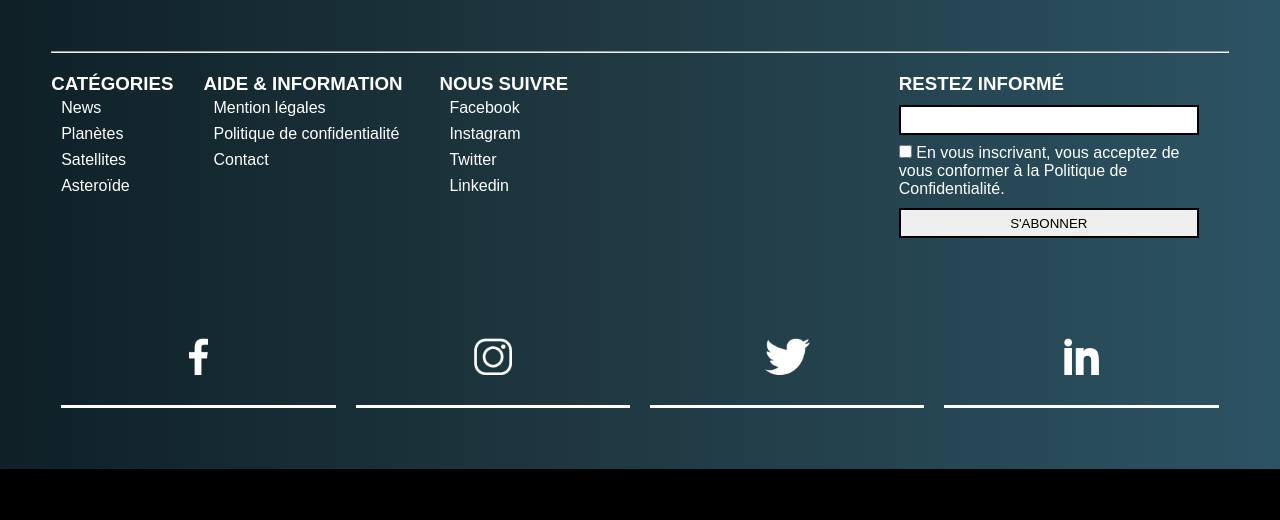
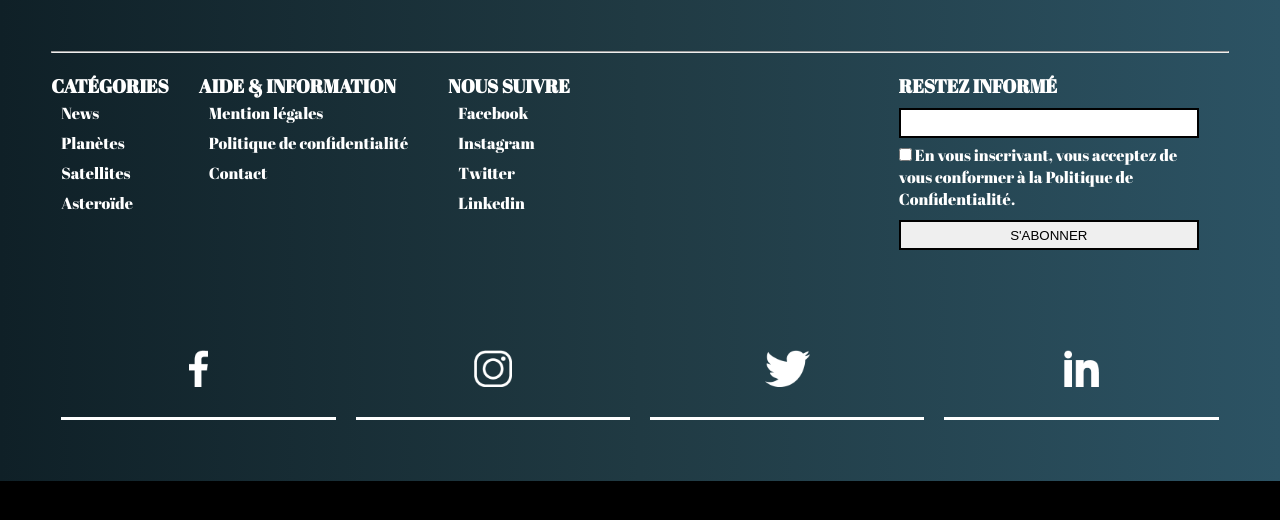
Before and after one commit to Nicos65/SolarSys-website, a PHP site: the page made by accueil/vue/header.php in a window 1280 px wide. Shown: the top 520 px of the page. Run offline with PHP 8.4, Linux system fonts and the light colour scheme; the template is opened without the code that fills it, so the values that code supplies are empty; some web fonts are replaced.

Commit message:
ajout anim + correction

```diff
--- a/accueil/Js/main.js
+++ b/accueil/Js/main.js
@@ -1,15 +1,17 @@
-const menu = document.querySelectorAll('.menu');
+const nav = document.querySelectorAll('.nav ul li');
 const title = document.querySelector('.title');
-const btn = document.querySelector('.label');
+const form_contact = document.querySelector('.section_contact');
+const parallax = document.getElementById('parallax');
 
 window.addEventListener('load', () => {
 
     const TL = gsap.timeline({ paused: true });
 
     TL
-        .staggerFrom(menu, 1, { left: -50, opacity: -5 }, 0.2)
-        .from(title, 1, { transform: "scale(0)" }, 0.2)
-        .from(btn, 1, { transform: "scale(0)" }, 0.2)
+        .staggerFrom(title, 1, { left: -50, opacity: -5 }, 0.2)
+        .from(nav, 1, { x: 1000 }, 0.2)
+        .from(parallax, 1, { y: -100 }, 0.2)
+        .from(form_contact, 1, { x:1000, opacity: -2 } ,0.5)
 
     TL.play();
 });
--- a/accueil/css/font.css
+++ b/accueil/css/font.css
@@ -1,33 +1,4 @@
 /* Black Ops One */
-/* cyrillic-ext */
-@font-face {
-    font-family: 'Black Ops One';
-    font-style: normal;
-    font-weight: 400;
-    font-display: swap;
-    src: url(https://fonts.gstatic.com/s/blackopsone/v20/qWcsB6-ypo7xBdr6Xshe96H3aDbbtwkh.woff2) format('woff2');
-    unicode-range: U+0460-052F, U+1C80-1C88, U+20B4, U+2DE0-2DFF, U+A640-A69F, U+FE2E-FE2F;
-}
-
-/* vietnamese */
-@font-face {
-    font-family: 'Black Ops One';
-    font-style: normal;
-    font-weight: 400;
-    font-display: swap;
-    src: url(https://fonts.gstatic.com/s/blackopsone/v20/qWcsB6-ypo7xBdr6Xshe96H3aDTbtwkh.woff2) format('woff2');
-    unicode-range: U+0102-0103, U+0110-0111, U+0128-0129, U+0168-0169, U+01A0-01A1, U+01AF-01B0, U+1EA0-1EF9, U+20AB;
-}
-
-/* latin-ext */
-@font-face {
-    font-family: 'Black Ops One';
-    font-style: normal;
-    font-weight: 400;
-    font-display: swap;
-    src: url(https://fonts.gstatic.com/s/blackopsone/v20/qWcsB6-ypo7xBdr6Xshe96H3aDXbtwkh.woff2) format('woff2');
-    unicode-range: U+0100-024F, U+0259, U+1E00-1EFF, U+2020, U+20A0-20AB, U+20AD-20CF, U+2113, U+2C60-2C7F, U+A720-A7FF;
-}
 
 /* latin */
 @font-face {
@@ -35,87 +6,11 @@
     font-style: normal;
     font-weight: 400;
     font-display: swap;
-    src: url(https://fonts.gstatic.com/s/blackopsone/v20/qWcsB6-ypo7xBdr6Xshe96H3aDvbtw.woff2) format('woff2');
+    src: url(../ressources/font/qWcsB6-ypo7xBdr6Xshe96H3aDvbtw.woff2) format('woff2');
     unicode-range: U+0000-00FF, U+0131, U+0152-0153, U+02BB-02BC, U+02C6, U+02DA, U+02DC, U+2000-206F, U+2074, U+20AC, U+2122, U+2191, U+2193, U+2212, U+2215, U+FEFF, U+FFFD;
 }
 
 /* Open Sans */
-/* cyrillic-ext */
-@font-face {
-    font-family: 'Open Sans';
-    font-style: normal;
-    font-weight: 300;
-    font-stretch: normal;
-    font-display: swap;
-    src: url(https://fonts.gstatic.com/s/opensans/v34/memSYaGs126MiZpBA-UvWbX2vVnXBbObj2OVZyOOSr4dVJWUgsiH0B4taVIGxA.woff2) format('woff2');
-    unicode-range: U+0460-052F, U+1C80-1C88, U+20B4, U+2DE0-2DFF, U+A640-A69F, U+FE2E-FE2F;
-}
-
-/* cyrillic */
-@font-face {
-    font-family: 'Open Sans';
-    font-style: normal;
-    font-weight: 300;
-    font-stretch: normal;
-    font-display: swap;
-    src: url(https://fonts.gstatic.com/s/opensans/v34/memSYaGs126MiZpBA-UvWbX2vVnXBbObj2OVZyOOSr4dVJWUgsiH0B4kaVIGxA.woff2) format('woff2');
-    unicode-range: U+0301, U+0400-045F, U+0490-0491, U+04B0-04B1, U+2116;
-}
-
-/* greek-ext */
-@font-face {
-    font-family: 'Open Sans';
-    font-style: normal;
-    font-weight: 300;
-    font-stretch: normal;
-    font-display: swap;
-    src: url(https://fonts.gstatic.com/s/opensans/v34/memSYaGs126MiZpBA-UvWbX2vVnXBbObj2OVZyOOSr4dVJWUgsiH0B4saVIGxA.woff2) format('woff2');
-    unicode-range: U+1F00-1FFF;
-}
-
-/* greek */
-@font-face {
-    font-family: 'Open Sans';
-    font-style: normal;
-    font-weight: 300;
-    font-stretch: normal;
-    font-display: swap;
-    src: url(https://fonts.gstatic.com/s/opensans/v34/memSYaGs126MiZpBA-UvWbX2vVnXBbObj2OVZyOOSr4dVJWUgsiH0B4jaVIGxA.woff2) format('woff2');
-    unicode-range: U+0370-03FF;
-}
-
-/* hebrew */
-@font-face {
-    font-family: 'Open Sans';
-    font-style: normal;
-    font-weight: 300;
-    font-stretch: normal;
-    font-display: swap;
-    src: url(https://fonts.gstatic.com/s/opensans/v34/memSYaGs126MiZpBA-UvWbX2vVnXBbObj2OVZyOOSr4dVJWUgsiH0B4iaVIGxA.woff2) format('woff2');
-    unicode-range: U+0590-05FF, U+200C-2010, U+20AA, U+25CC, U+FB1D-FB4F;
-}
-
-/* vietnamese */
-@font-face {
-    font-family: 'Open Sans';
-    font-style: normal;
-    font-weight: 300;
-    font-stretch: normal;
-    font-display: swap;
-    src: url(https://fonts.gstatic.com/s/opensans/v34/memSYaGs126MiZpBA-UvWbX2vVnXBbObj2OVZyOOSr4dVJWUgsiH0B4vaVIGxA.woff2) format('woff2');
-    unicode-range: U+0102-0103, U+0110-0111, U+0128-0129, U+0168-0169, U+01A0-01A1, U+01AF-01B0, U+1EA0-1EF9, U+20AB;
-}
-
-/* latin-ext */
-@font-face {
-    font-family: 'Open Sans';
-    font-style: normal;
-    font-weight: 300;
-    font-stretch: normal;
-    font-display: swap;
-    src: url(https://fonts.gstatic.com/s/opensans/v34/memSYaGs126MiZpBA-UvWbX2vVnXBbObj2OVZyOOSr4dVJWUgsiH0B4uaVIGxA.woff2) format('woff2');
-    unicode-range: U+0100-024F, U+0259, U+1E00-1EFF, U+2020, U+20A0-20AB, U+20AD-20CF, U+2113, U+2C60-2C7F, U+A720-A7FF;
-}
 
 /* latin */
 @font-face {
@@ -124,20 +19,12 @@
     font-weight: 300;
     font-stretch: normal;
     font-display: swap;
-    src: url(https://fonts.gstatic.com/s/opensans/v34/memSYaGs126MiZpBA-UvWbX2vVnXBbObj2OVZyOOSr4dVJWUgsiH0B4gaVI.woff2) format('woff2');
+    src: url(../ressources/font/memSYaGs126MiZpBA-UvWbX2vVnXBbObj2OVZyOOSr4dVJWUgsiH0B4gaVI.woff2) format('woff2');
     unicode-range: U+0000-00FF, U+0131, U+0152-0153, U+02BB-02BC, U+02C6, U+02DA, U+02DC, U+2000-206F, U+2074, U+20AC, U+2122, U+2191, U+2193, U+2212, U+2215, U+FEFF, U+FFFD;
 }
 
 /* Abril Fatface */
-/* latin-ext */
-@font-face {
-    font-family: 'Abril Fatface';
-    font-style: normal;
-    font-weight: 400;
-    font-display: swap;
-    src: url(https://fonts.gstatic.com/s/abrilfatface/v19/zOL64pLDlL1D99S8g8PtiKchq-lmjdLh.woff2) format('woff2');
-    unicode-range: U+0100-024F, U+0259, U+1E00-1EFF, U+2020, U+20A0-20AB, U+20AD-20CF, U+2113, U+2C60-2C7F, U+A720-A7FF;
-}
+
 
 /* latin */
 @font-face {
@@ -145,6 +32,6 @@
     font-style: normal;
     font-weight: 400;
     font-display: swap;
-    src: url(https://fonts.gstatic.com/s/abrilfatface/v19/zOL64pLDlL1D99S8g8PtiKchq-dmjQ.woff2) format('woff2');
+    src: url(../ressources/font/zOL64pLDlL1D99S8g8PtiKchq-dmjQ.woff2) format('woff2');
     unicode-range: U+0000-00FF, U+0131, U+0152-0153, U+02BB-02BC, U+02C6, U+02DA, U+02DC, U+2000-206F, U+2074, U+20AC, U+2122, U+2191, U+2193, U+2212, U+2215, U+FEFF, U+FFFD;
 }
--- a/accueil/css/styleAll.css
+++ b/accueil/css/styleAll.css
@@ -214,10 +214,14 @@ header ul {
     text-transform: uppercase;
 }
 
+.nav ul li a:hover {
+    color: #6ed3ffd2;
+}
+
 .nav ul li a:after {
     content: "";
     position: absolute;
-    background-color: #FFF;
+    background-color: #fff;
     width: 0;
     height: 3px;
     left: 0;
@@ -324,7 +328,7 @@ header ul {
 .section_contact {
     display: flex;
     justify-content: center;
-    margin-bottom: 100px;
+    margin: 100px 0px 100px 0px;
     height: auto;
 }
 
--- a/accueil/vue/Asteroides.php
+++ b/accueil/vue/Asteroides.php
@@ -10,7 +10,7 @@
     <section id="second">
         <h1>Vous pouvez afficher les cartes de chacune des asteroïde en les survolant</h1>
         <div class="regroup">
-            <?php $objet = afficheObj($db, $id); ?>
+            <?php $objet = afficheObjWithId($db, $id); ?>
             <?php foreach ($objet as $objet) : ?>
                 <div class="Titre_card">
                     <div>
--- a/accueil/vue/Planetes.php
+++ b/accueil/vue/Planetes.php
@@ -1,8 +1,8 @@
 <body>
     <section id="parallax">
         <img src="../accueil/ressources/parallax/stars.png" id="star" alt="background star">
+        <img src="../accueil/ressources/parallax/font.png" id="font" alt="background fixed">
         <h1 id="titre">planètes</h1>
-        <img src="../accueil/ressources/parallax/font.png" id="font" alt="background fixed">
         <a href="#second" id="explore">Voir</a>
         <p>Une planète est un corps céleste orbitant autour du Soleil ou d'une autre étoile,
             possédant une masse suffisante pour que sa gravité la maintienne en équilibre hydrostatique,
@@ -14,7 +14,7 @@
     <section id="second">
         <h1>Vous pouvez afficher les cartes de chacune des planètes en les survolant</h1>
         <div class="regroup">
-            <?php $objet = afficheObj($db, $id); ?>
+            <?php $objet = afficheObjWithId($db, $id); ?>
             <?php foreach ($objet as $objet) : ?>
                 <div class="Titre_card">
                     <div>
--- a/accueil/vue/Satellites.php
+++ b/accueil/vue/Satellites.php
@@ -12,7 +12,7 @@
     <section id="second">
         <h1>Vous pouvez afficher les cartes de chacun des satellites en les survolant</h1>
         <div class="regroup">
-            <?php $objet = afficheObj($db, $id); ?>
+            <?php $objet = afficheObjWithId($db, $id); ?>
             <?php foreach ($objet as $objet) : ?>
                 <div class="Titre_card">
                     <div>
--- a/accueil/vue/nav.php
+++ b/accueil/vue/nav.php
@@ -1,5 +1,4 @@
 <header>
-
     <div class="title">
         <a href="controller_Page.php?page=accueil">
             <h1>SolarSys</h1>
--- a/accueil/vue/news.php
+++ b/accueil/vue/news.php
@@ -4,7 +4,7 @@
     <!-- template pour afficher news -->
     <section>
     <div class="regroup">
-            <?php $objet = afficheObj($db, $id); ?>
+            <?php $objet = afficheObjWithId($db, $id); ?>
             <?php foreach ($objet as $objet) : ?>
                 <div class="Titre_card">
                     <div>
```
Also changed, not shown: model/function.php (+15 -1 lines), accueil/ressources/font/memSYaGs126MiZpBA-UvWbX2vVnXBbObj2OVZyOOSr4dVJWUgsiH0B4gaVI.woff2 (added), accueil/ressources/font/qWcsB6-ypo7xBdr6Xshe96H3aDvbtw.woff2 (added), accueil/ressources/font/zOL64pLDlL1D99S8g8PtiKchq-dmjQ.woff2 (added).
